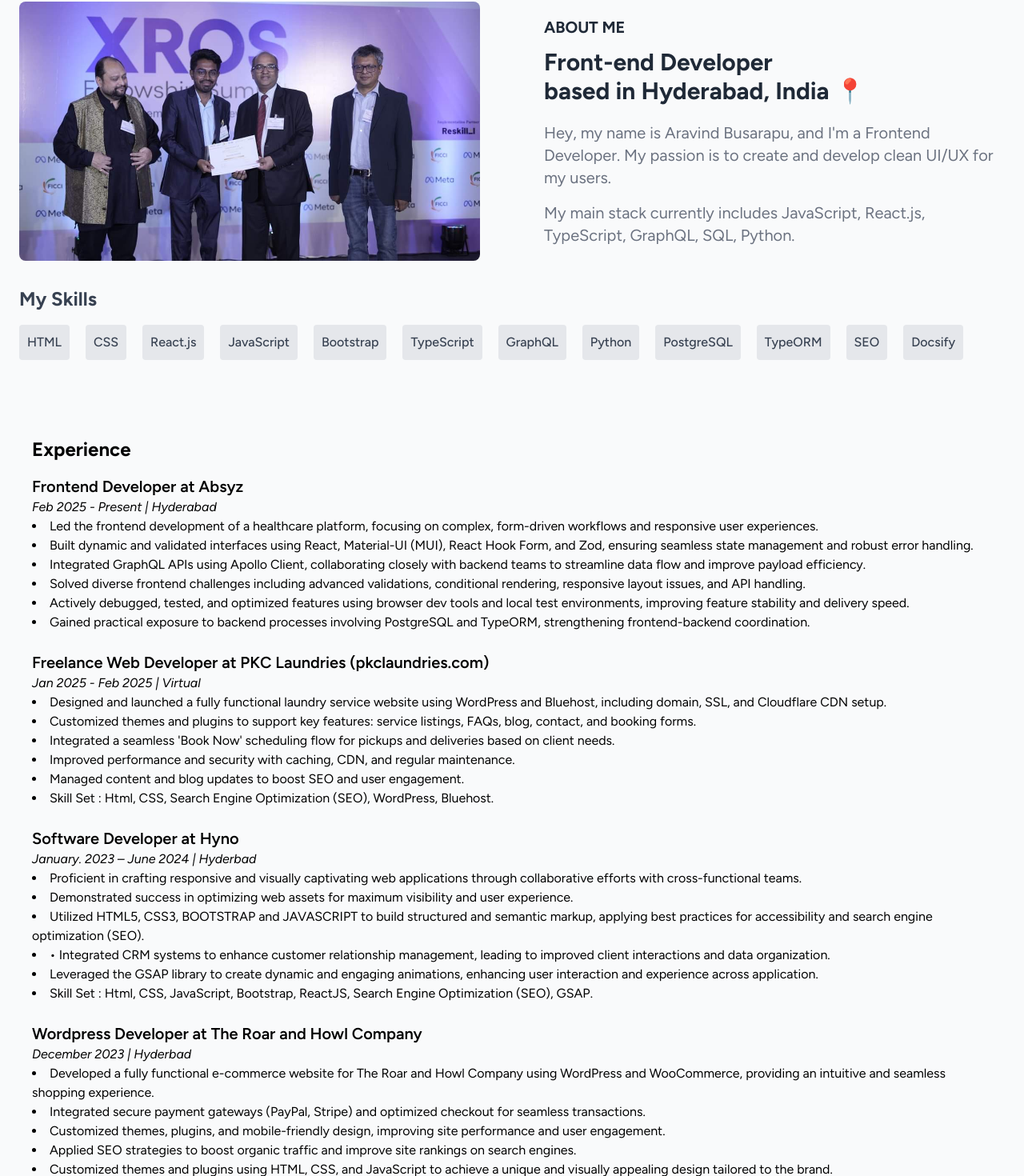
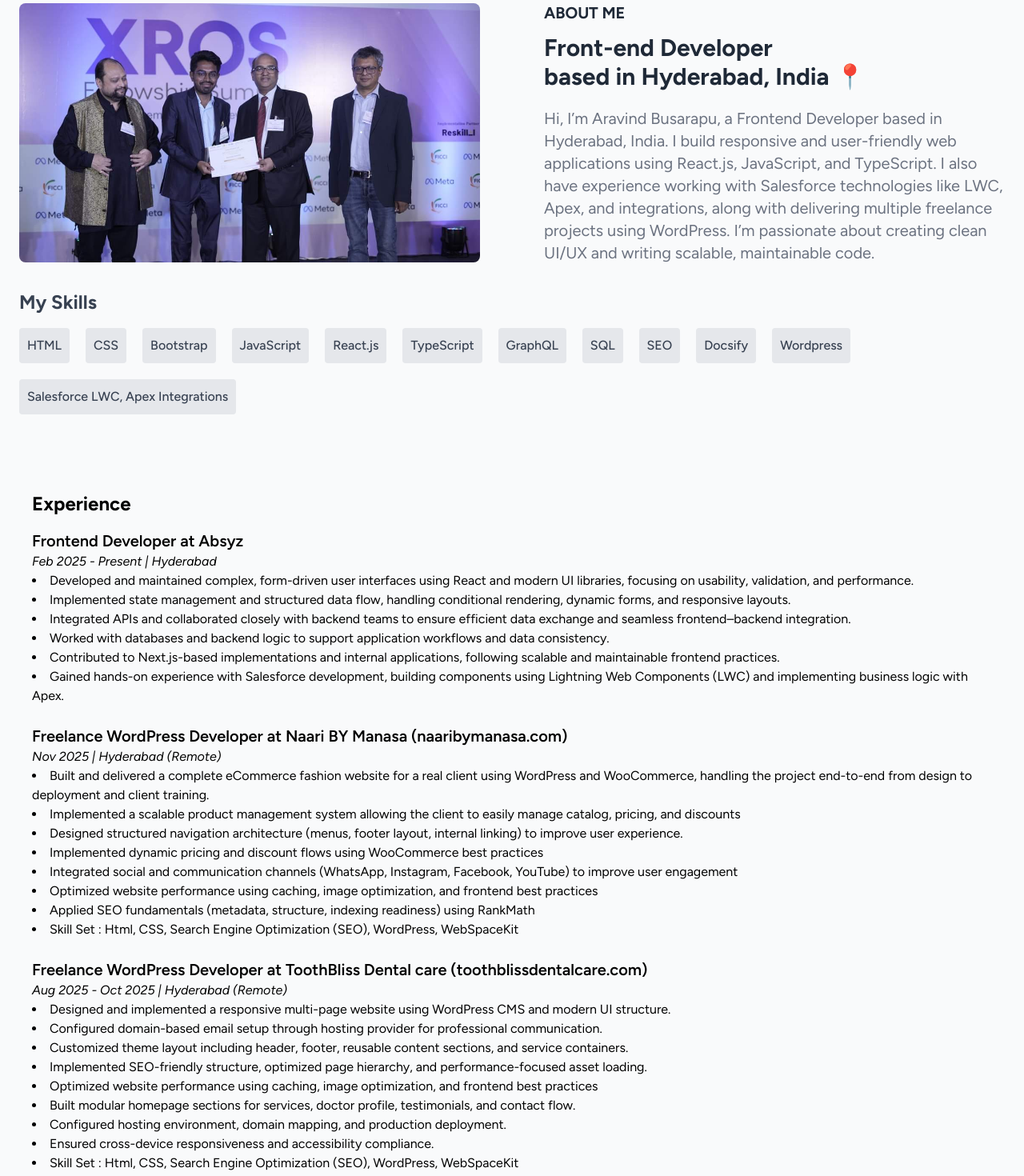
Before and after one commit to Aravind505-stack/My_Portfolio, a React (Create React App) app: page / in a window 1280 px wide. Shown: the part 870-2340 px from the top of the page at 80% size. Built offline with nearby package versions, Linux system fonts and the light colour scheme.

Commit message:
Updated portfolio summary, experience, and skills section

```diff
--- a/package.json
+++ b/package.json
@@ -1,5 +1,5 @@
 {
-  "name": "saiprakash",
+  "name": "Aravind-Portfolio",
   "version": "0.1.0",
   "private": true,
   "dependencies": {
--- a/src/Components/UI/About.jsx
+++ b/src/Components/UI/About.jsx
@@ -25,11 +25,9 @@
           </h3>
 
           <p className="mt-5 text-xl text-gray-500">
-            Hey, my name is Aravind Busarapu, and I'm a Frontend Developer. My passion is to create and develop clean UI/UX for my users.
+           Hi, I’m Aravind Busarapu, a Frontend Developer based in Hyderabad, India. I build responsive and user-friendly web applications using React.js, JavaScript, and TypeScript. I also have experience working with Salesforce technologies like LWC, Apex, and integrations, along with delivering multiple freelance projects using WordPress. I’m passionate about creating clean UI/UX and writing scalable, maintainable code.
           </p>
-          <p className="mt-4 text-xl text-gray-500">
-            My main stack currently includes JavaScript, React.js, TypeScript, GraphQL, SQL, Python.
-          </p>
+
         </div>
       </div>
       <Skills />
--- a/src/Components/UI/Experience.jsx
+++ b/src/Components/UI/Experience.jsx
@@ -7,17 +7,57 @@
     duration: "Feb 2025 - Present ",
     location: "Hyderabad",
     tasks: [
-      "Led the frontend development of a healthcare platform, focusing on complex, form-driven workflows and responsive user experiences.",
-      "Built dynamic and validated interfaces using React, Material-UI (MUI), React Hook Form, and Zod, ensuring seamless state management and robust error handling.",
-      "Integrated GraphQL APIs using Apollo Client, collaborating closely with backend teams to streamline data flow and improve payload efficiency.",
-      "Solved diverse frontend challenges including advanced validations, conditional rendering, responsive layout issues, and API handling.",
-      "Actively debugged, tested, and optimized features using browser dev tools and local test environments, improving feature stability and delivery speed.",
-      "Gained practical exposure to backend processes involving PostgreSQL and TypeORM, strengthening frontend-backend coordination."
+      "Developed and maintained complex, form-driven user interfaces using React and modern UI libraries, focusing on usability, validation, and performance.",
+      "Implemented state management and structured data flow, handling conditional rendering, dynamic forms, and responsive layouts.",
+      "Integrated APIs and collaborated closely with backend teams to ensure efficient data exchange and seamless frontend–backend integration.",
+      "Worked with databases and backend logic to support application workflows and data consistency.",
+      "Contributed to Next.js-based implementations and internal applications, following scalable and maintainable frontend practices.",
+      "Gained hands-on experience with Salesforce development, building components using Lightning Web Components (LWC) and implementing business logic with Apex."
     ]
   },
+
+
+
+   {
+    company: "Naari BY Manasa (naaribymanasa.com)",
+    role: "Freelance WordPress Developer",
+    duration: "Nov 2025",
+    location: "Hyderabad (Remote)",
+    tasks: [
+      "Built and delivered a complete eCommerce fashion website for a real client using WordPress and WooCommerce, handling the project end-to-end from design to deployment and client training.",
+      "Implemented a scalable product management system allowing the client to easily manage catalog, pricing, and discounts",
+      "Designed structured navigation architecture (menus, footer layout, internal linking) to improve user experience.",
+      "Implemented dynamic pricing and discount flows using WooCommerce best practices",
+      "Integrated social and communication channels (WhatsApp, Instagram, Facebook, YouTube) to improve user engagement",
+       "Optimized website performance using caching, image optimization, and frontend best practices",
+      "Applied SEO fundamentals (metadata, structure, indexing readiness) using RankMath",
+      "Skill Set : Html, CSS,  Search Engine Optimization (SEO), WordPress, WebSpaceKit"
+    ]
+  },
+
+    {
+    company: "ToothBliss Dental care (toothblissdentalcare.com)",
+    role: "Freelance WordPress Developer",
+    duration: "Aug 2025 - Oct 2025",
+    location: "Hyderabad (Remote)",
+    tasks: [
+      "Designed and implemented a responsive multi-page website using WordPress CMS and modern UI structure.",
+      "Configured domain-based email setup through hosting provider for professional communication.",
+      "Customized theme layout including header, footer, reusable content sections, and service containers.",
+      "Implemented SEO-friendly structure, optimized page hierarchy, and performance-focused asset loading.",
+       "Optimized website performance using caching, image optimization, and frontend best practices",
+      "Built modular homepage sections for services, doctor profile, testimonials, and contact flow.",
+      "Configured hosting environment, domain mapping, and production deployment.",
+      "Ensured cross-device responsiveness and accessibility compliance.",
+      "Skill Set : Html, CSS,  Search Engine Optimization (SEO), WordPress, WebSpaceKit"
+    ]
+  },
+
+
+
   {
     company: "PKC Laundries (pkclaundries.com)",
-    role: "Freelance Web Developer",
+    role: "Freelance WordPress Developer",
     duration: "Jan 2025 - Feb 2025",
     location: "Virtual",
     tasks: [
--- a/src/Components/UI/Skills.jsx
+++ b/src/Components/UI/Skills.jsx
@@ -3,16 +3,16 @@
 const skills = [
   "HTML",
   "CSS",
+   "Bootstrap",
+  "JavaScript",
   "React.js",
-  "JavaScript",
-  "Bootstrap",
   "TypeScript",
   "GraphQL",
-  "Python",
-  "PostgreSQL",
-  "TypeORM",
+  "SQL",
   "SEO",
-  "Docsify"
+  "Docsify",
+  "Wordpress",
+  "Salesforce LWC, Apex Integrations",
 ];
 
 const Skills = () => {
```
